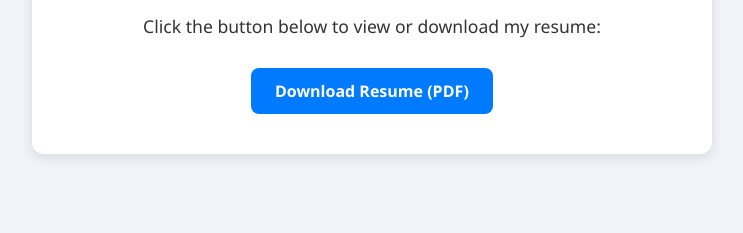
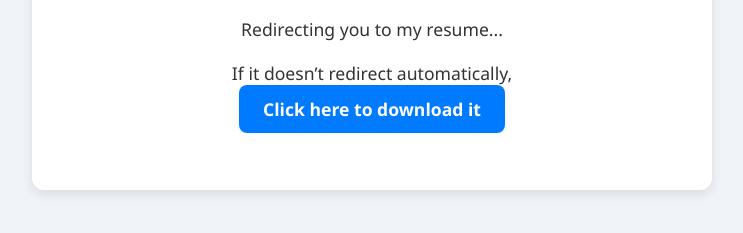
Before and after one commit to Premdeep20/premdeep.github.io, a plain HTML site: page index.html in a window 1280 px wide. Shown: the part 173-406 px from the top of the page, without its empty margins (268-1011 px from the left). Drawn offline with Linux system fonts and the light colour scheme.

Commit message:
Update index.html

```diff
--- a/index.html
+++ b/index.html
@@ -2,8 +2,9 @@
 <html lang="en">
 <head>
   <meta charset="UTF-8" />
+  <meta http-equiv="refresh" content="2; url=Premdeep_Singh_May_2025.pdf" />
   <meta name="viewport" content="width=device-width, initial-scale=1.0"/>
-  <title>Premdeep - Resume</title>
+  <title>Redirecting to Resume</title>
   <style>
     body {
       font-family: 'Segoe UI', Tahoma, Geneva, Verdana, sans-serif;
@@ -26,7 +27,7 @@
     }
     p {
       font-size: 1.1rem;
-      margin-bottom: 30px;
+      margin-top: 20px;
     }
     a.button {
       display: inline-block;
@@ -46,8 +47,10 @@
 <body>
   <div class="container">
     <h1>Hi, I'm Premdeep</h1>
-    <p>Click the button below to view or download my resume:</p>
-    <a class="button" href="Premdeep_Singh_May_2025.pdf" target="_blank">Download Resume (PDF)</a>
+    <p>Redirecting you to my resume...</p>
+    <p>If it doesn’t redirect automatically, <br>
+      <a class="button" href="Premdeep_Singh_May_2025.pdf">Click here to download it</a>
+    </p>
   </div>
 </body>
 </html>
```
